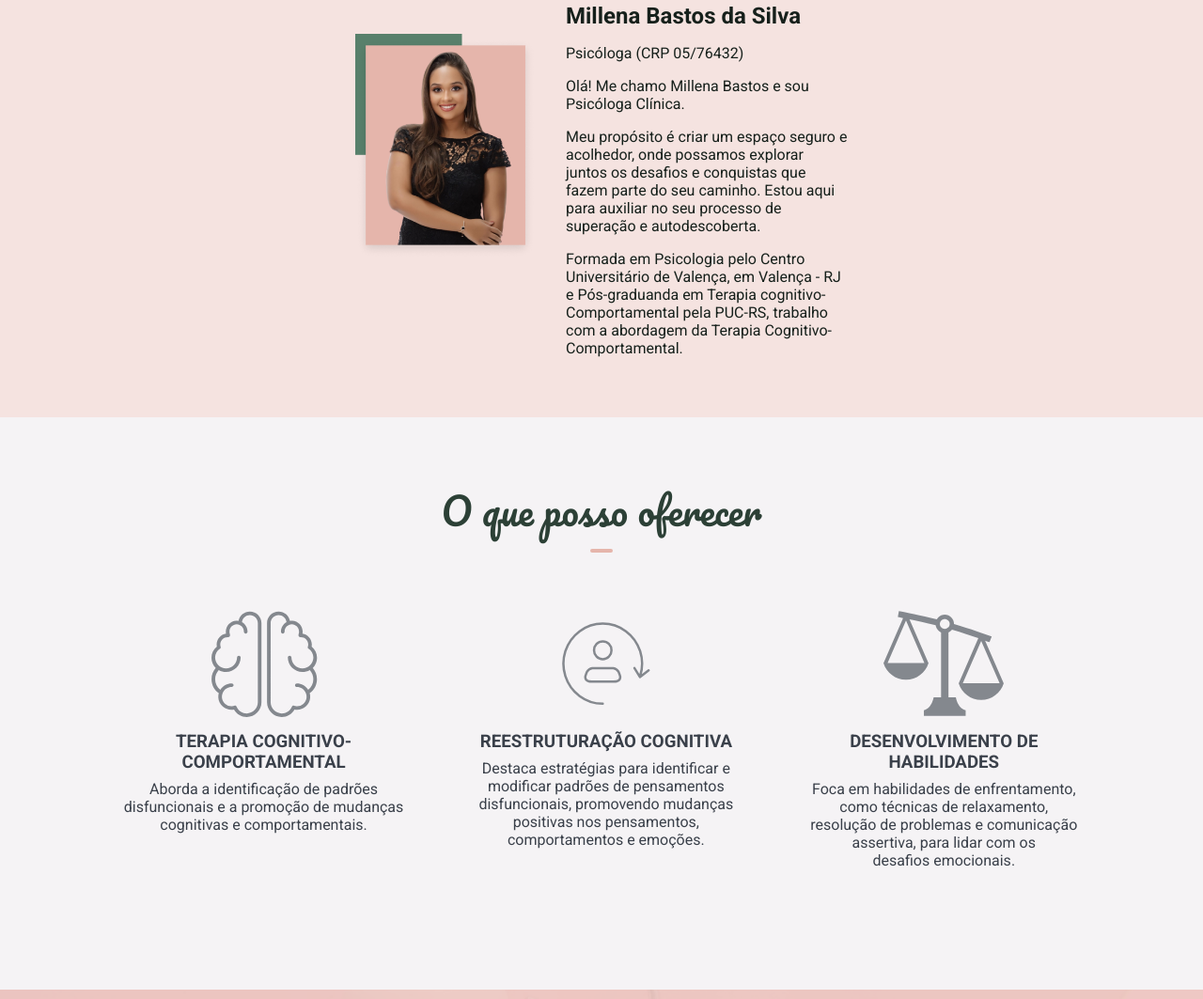
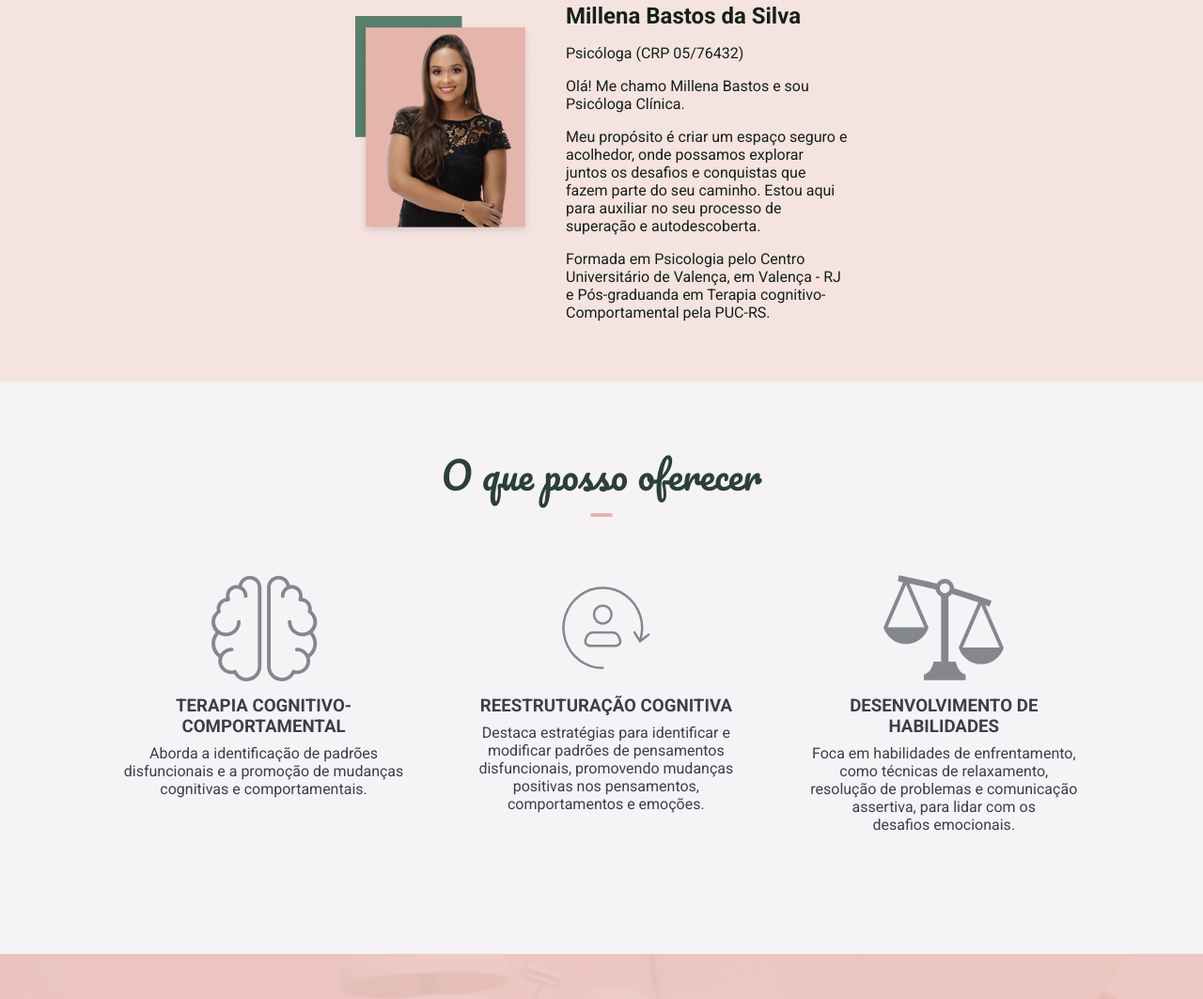
Before and after one commit to vhasousa/personal_page_millena, a plain HTML site: page index.html in a window 1280 px wide. Shown: the part 933-1996 px from the top of the page at 94% size. Drawn offline with Linux system fonts and the light colour scheme.

Commit message:
Update index.html

```diff
--- a/index.html
+++ b/index.html
@@ -83,8 +83,7 @@
                 <p>Psicóloga (CRP 05/76432)</p>
                 <p>Olá! Me chamo Millena Bastos e sou Psicóloga Clínica.</p>
                 <p> Meu propósito é criar um espaço seguro e acolhedor, onde possamos explorar juntos os desafios e conquistas que fazem parte do seu caminho. Estou aqui para auxiliar no seu processo de superação e autodescoberta.</p>
-                <p>Formada em Psicologia pelo Centro Universitário de Valença, em Valença - RJ e Pós-graduanda em Terapia cognitivo-Comportamental pela PUC-RS, trabalho com a
-                    abordagem da Terapia Cognitivo-Comportamental.</p>
+                <p>Formada em Psicologia pelo Centro Universitário de Valença, em Valença - RJ e Pós-graduanda em Terapia cognitivo-Comportamental pela PUC-RS.</p>
             </div>
         </div>
         <div class="services-container" id="services">
```
